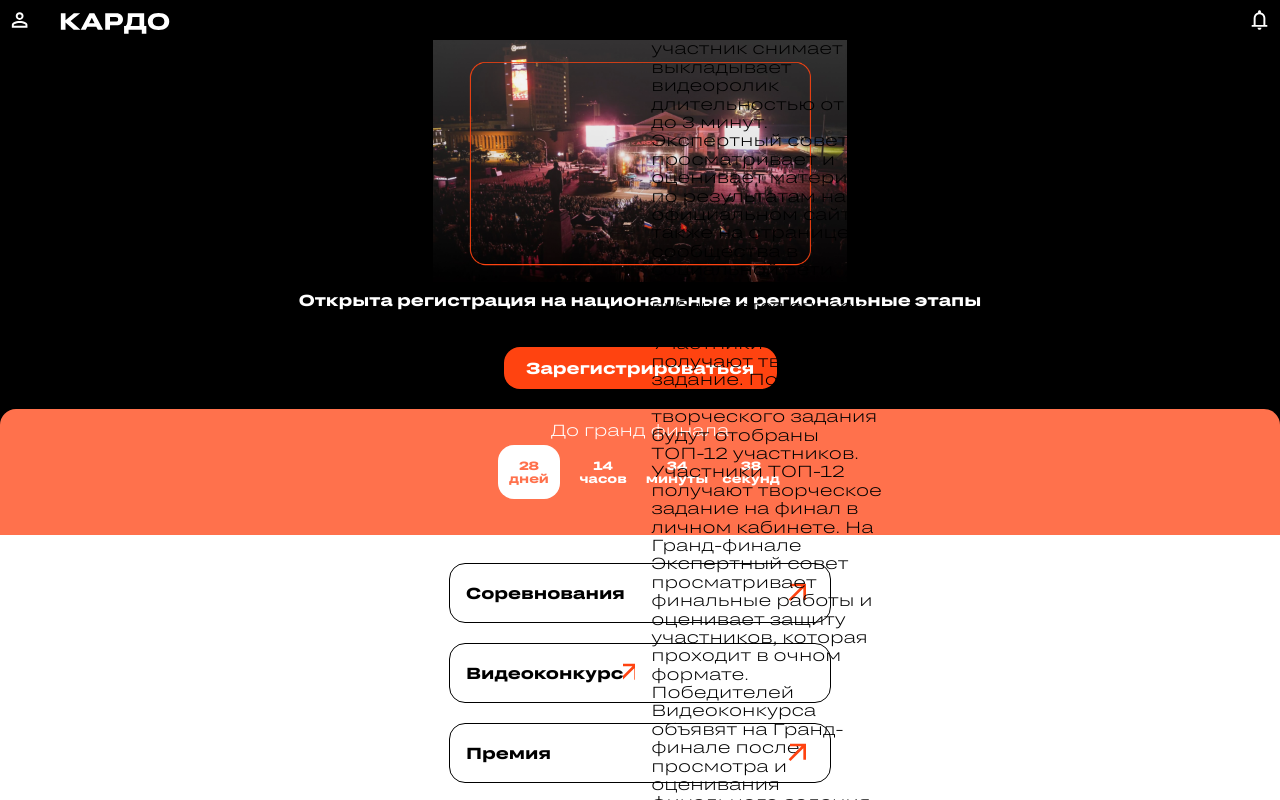
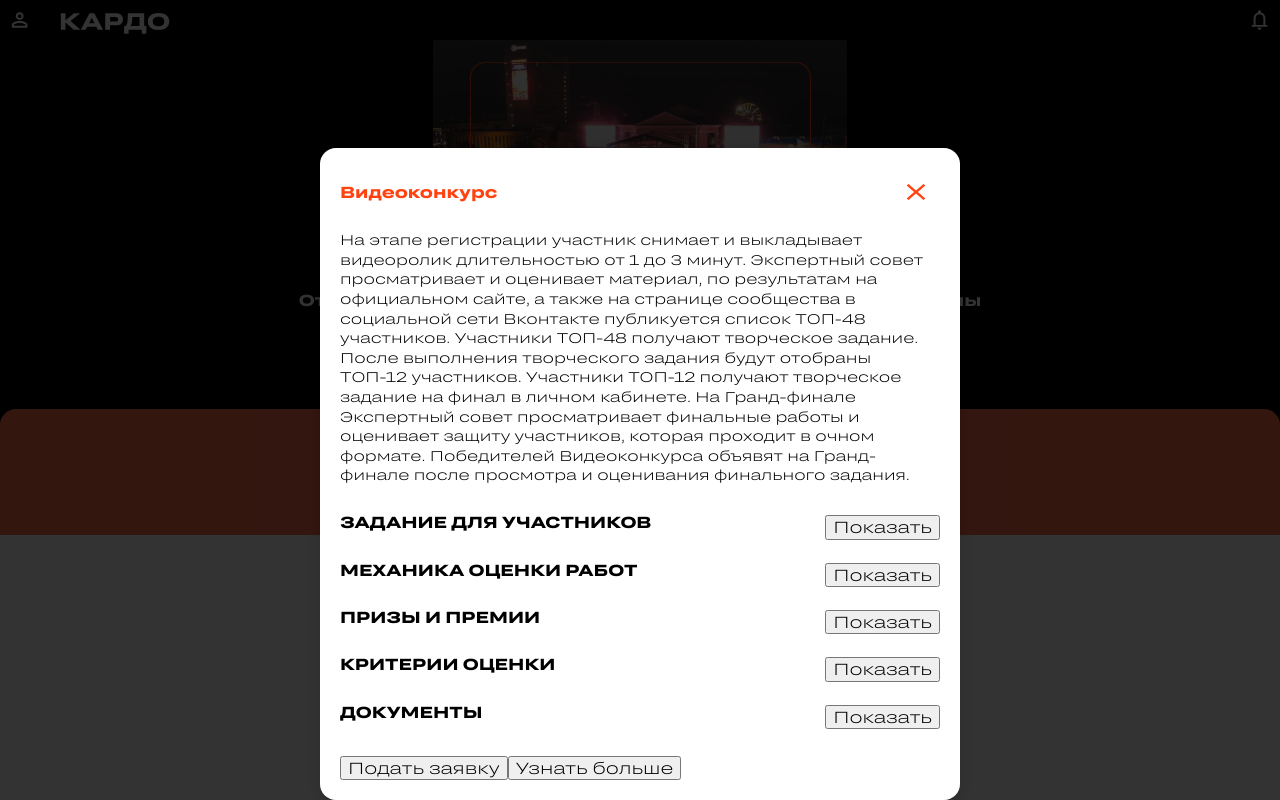
Before and after one commit to KrisGurach/Cardo, a React (Create React App) app: page / in a window 1280 px wide. Both pictures are taken after a click on the button 798 px from the left and 673 px from the top of the page. Shown: the top 800 px of the page. Built offline with nearby package versions, Linux system fonts and the light colour scheme; a web font is replaced by a local one.

Commit message:
added style css modal

```diff
--- a/src/components/Modal/Modal.css
+++ b/src/components/Modal/Modal.css
@@ -1,3 +1,79 @@
 .modal__button-know-more_hidden {
   display: none;
 }
+
+.modal__overlay {
+  position: fixed;
+  top: 0;
+  left: 0;
+  width: 100%;
+  height: 100vh;
+  background-color: rgba(0, 0, 0, 0.8);
+  display: flex;
+  align-items: center;
+  justify-content: center;
+  align-items: flex-end;
+  z-index: 1000;
+}
+
+.modal__container {
+  background-color: white;
+  width: 100%;
+  max-width: 600px;
+  height: 80vh;
+  overflow-y: auto;
+  height: auto;
+  padding: 20px;
+  box-shadow: 0 4px 20px rgba(0, 0, 0, 0.2);
+  border-radius: 16px;
+}
+
+.modal__container-flex {
+  display: flex;
+  align-items: center;
+  justify-content: space-between;
+}
+
+.modal__container-title {
+  margin: 0;
+  color: var(--orange-color);
+  font-size: 16px;
+  font-weight: 700;
+  line-height: 1.5;
+}
+
+.modal__button-close {
+  width: 48px;
+  height: 48px;
+  border: none;
+  cursor: pointer;
+  background-color: transparent;
+  background-image: url(../../images/notification-clean.svg);
+  background-position: center;
+  background-size: cover;
+}
+
+.modal__container-text {
+  font-size: 14px;
+  font-weight: 200;
+  line-height: 1.4;
+}
+
+.modal__title {
+  font-size: 16px;
+  font-weight: 700;
+  line-height: 1.3;
+  text-transform: uppercase;
+}
+
+.modal__button-toggle {
+  margin-top: 10px;
+}
+
+.modal__button-send {
+  margin-top: 20px;
+}
+
+.modal__button-know-more {
+  margin-top: 10px;
+}
--- a/src/components/Modal/Modal.jsx
+++ b/src/components/Modal/Modal.jsx
@@ -21,11 +21,13 @@ export default function Modal({ title, description, hiddenSection, handleCloseMo
   return (
     <div className="modal__overlay" onClick={handleCloseModal}>
       <div className="modal__container" onClick={(e) => e.stopPropagation()}>
-        <button className="modal__button-close" onClick={handleCloseModal}></button>
-        <h2>{title}</h2>
-        <p>{description}</p>
+       <div className="modal__container-flex">
+          <h2 className="modal__container-title">{title}</h2>
+          <button className="modal__button-close" onClick={handleCloseModal}></button>
+        </div>
+        <p className="modal__container-text">{description}</p>
         {hiddenSection.map((x, index) => (
-          <div key={index}>
+          <div className="modal__container-flex" key={index}>
             <h2 className="modal__title">{x.title}</h2>
             <button onClick={() => toggleSection(index)} className="modal__button-toggle">
               {openSections[index] ? "Скрыть" : "Показать"}
--- a/src/components/Navbar/Navbar.css
+++ b/src/components/Navbar/Navbar.css
@@ -25,4 +25,8 @@
   background-size: cover;
   background-position: center;
   border: none;
+  cursor: pointer;
 }
+.navbar__button-link:active {
+  transform: scale(0.9);
+}
```
